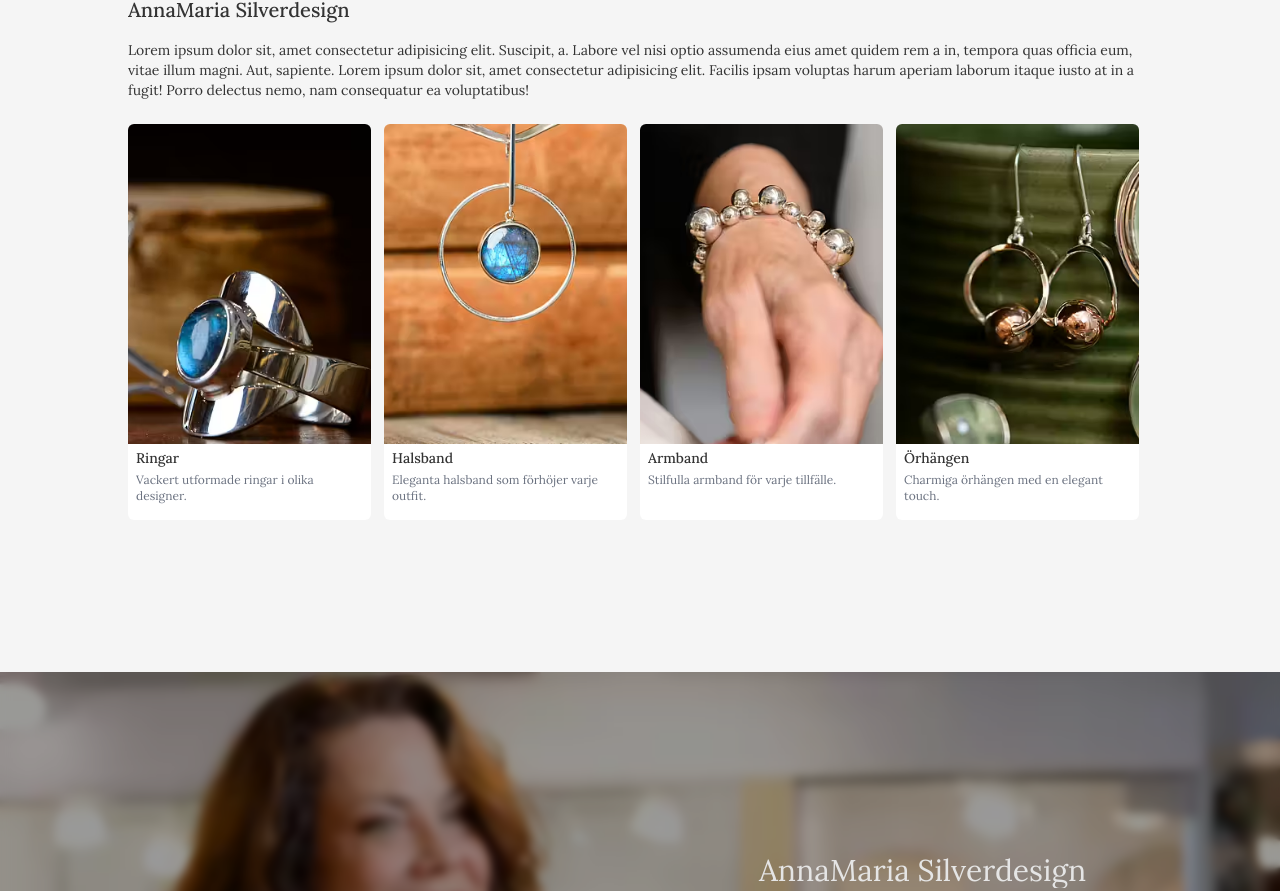
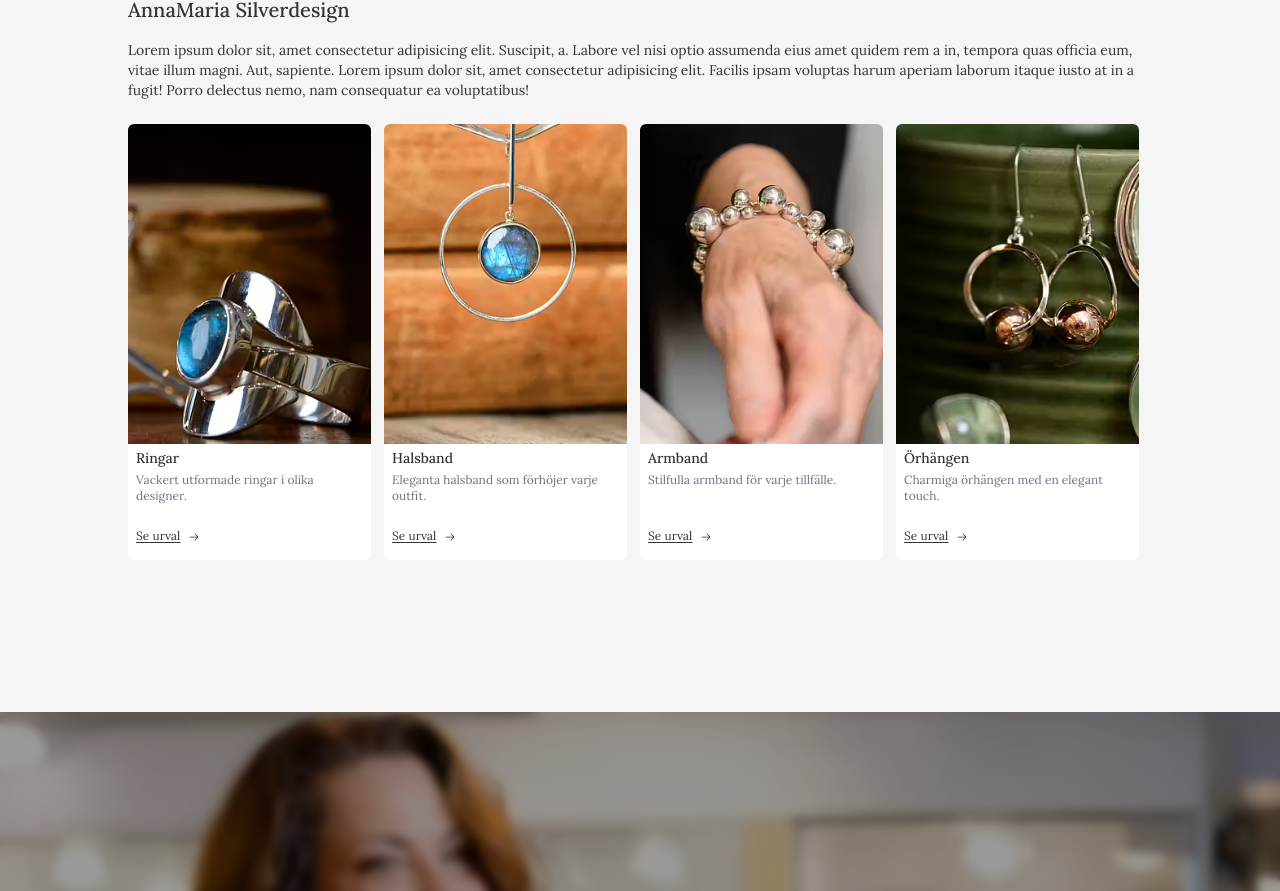
Before and after one commit to hanna-fmw/gardsbutiken, a Next.js app: page / in a window 1280 px wide. Shown: the part 1460-2351 px from the top of the page. Built offline with nearby package versions, Linux system fonts and the light colour scheme.

Commit message:
Added link on CategoryCard

```diff
--- a/app/components/CategoryCard.tsx
+++ b/app/components/CategoryCard.tsx
@@ -2,6 +2,7 @@
 import React from 'react'
 import Image from 'next/image'
 import { useRouter } from 'next/navigation'
+import { GoArrowRight } from 'react-icons/go'
 
 type Props = {
 	category: {
@@ -17,7 +18,7 @@ const CategoryCard = ({ category }: Props) => {
 	return (
 		<section
 			onClick={() => router.push(`/${category.name}`)}
-			className='cursor-pointer bg-white mt-2 md:w-[19vw] rounded-md mb-6'>
+			className='cursor-pointer bg-white mt-2 md:w-[19vw] rounded-md mb-6 flex flex-col'>
 			<div className='relative'>
 				<Image
 					src={`/images/silver/${category.name}/${category.image}`}
@@ -27,7 +28,9 @@ const CategoryCard = ({ category }: Props) => {
 					className='object-cover h-[30vh] md:w-full md:h-[40vh]'
 				/>
 			</div>
-			<div className='px-2'>
+
+			<div className='px-2 flex-grow flex flex-col justify-between'>
+				<div>
 					<h2 className='font-lora my-1 text-sm font-medium'>
 						{category.name === 'orhangen'
 							? 'Örhängen'
@@ -36,6 +39,11 @@ const CategoryCard = ({ category }: Props) => {
 
 					<p className='text-xs text-gray-500'>{category.description}</p>
 				</div>
+				<p className='text-xs mt-2' onClick={() => router.push(`/${category.name}`)}>
+					<span className='mr-2 underline underline-offset-2'>Se urval</span>
+					<GoArrowRight className='inline-block' />
+				</p>
+			</div>
 		</section>
 	)
 }
```
Lines whose indentation alone changed are shown as unchanged.
